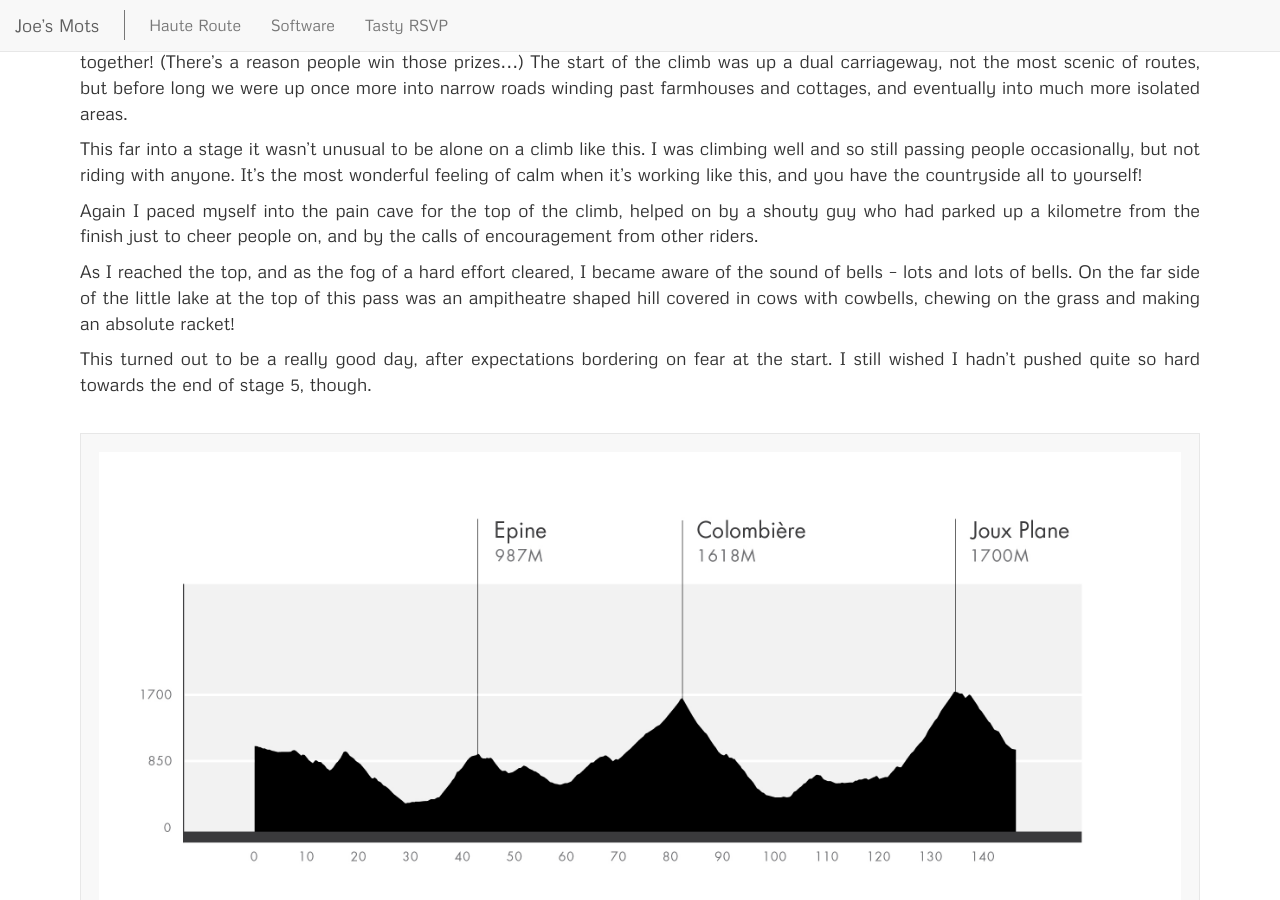
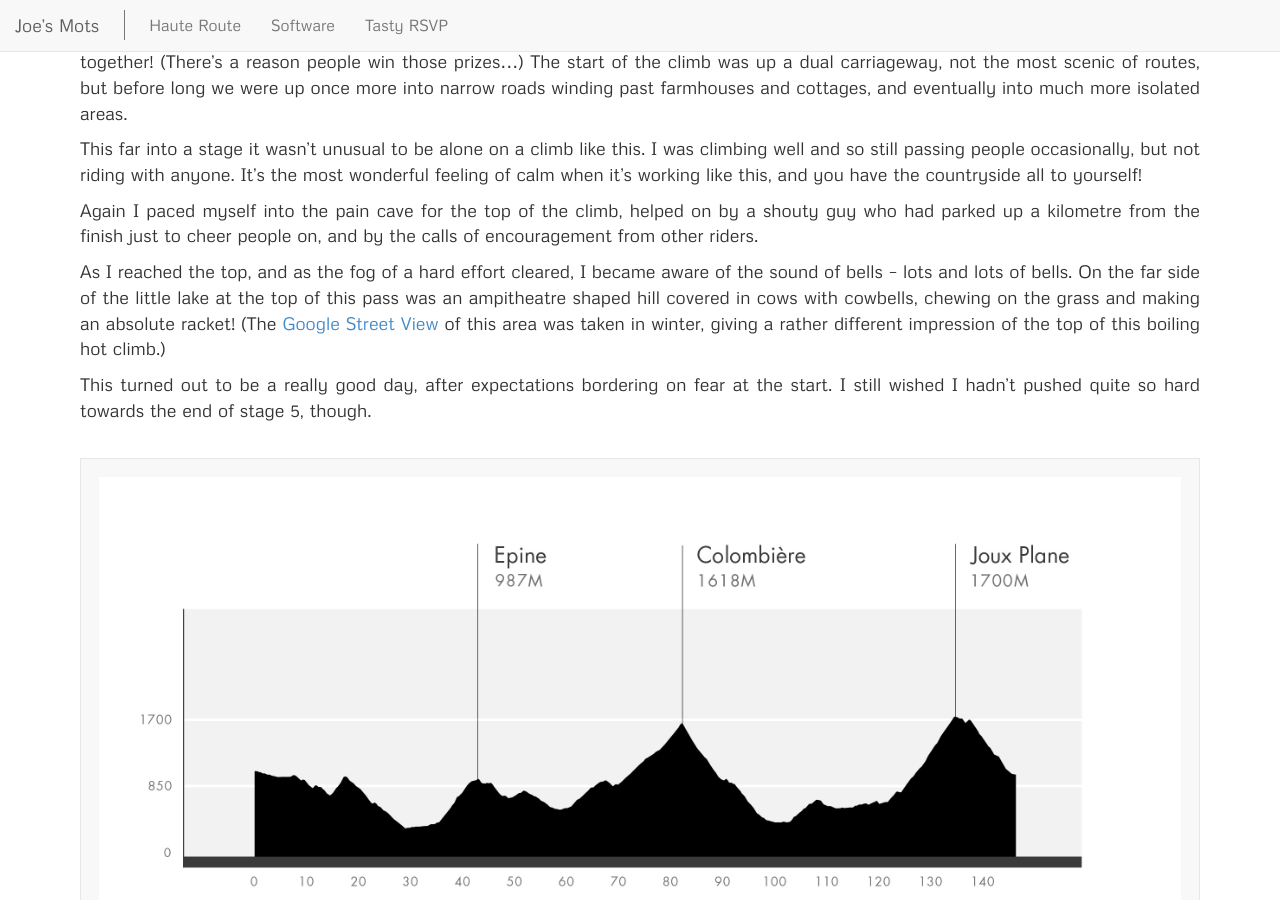
Before and after one commit to joekearney/joekearney.github.io, a Jekyll site: the page built from _posts/cycling/haute-route/2017-08-26-hra-2017-stage-6.md, in a window 1280 px wide and 900 px high, scrolled down 1780 px. Built offline with Jekyll 4.4.1, drawn with Linux system fonts in a browser that asks for light colours.

Commit message:
add street view link for joux plane summit

```diff
--- a/_posts/cycling/haute-route/2017-08-26-hra-2017-stage-6.md
+++ b/_posts/cycling/haute-route/2017-08-26-hra-2017-stage-6.md
@@ -51,6 +51,6 @@ This far into a stage it wasn't unusual to be alone on a climb like this. I was
 
 Again I paced myself into the pain cave for the top of the climb, helped on by a shouty guy who had parked up a kilometre from the finish just to cheer people on, and by the calls of encouragement from other riders.
 
-As I reached the top, and as the fog of a hard effort cleared, I became aware of the sound of bells -- lots and lots of bells. On the far side of the little lake at the top of this pass was an ampitheatre shaped hill covered in cows with cowbells, chewing on the grass and making an absolute racket!
+As I reached the top, and as the fog of a hard effort cleared, I became aware of the sound of bells -- lots and lots of bells. On the far side of the little lake at the top of this pass was an ampitheatre shaped hill covered in cows with cowbells, chewing on the grass and making an absolute racket! (The [Google Street View][joux-plane-street-view] of this area was taken in winter, giving a rather different impression of the top of this boiling hot climb.)
 
 This turned out to be a really good day, after expectations bordering on fear at the start. I still wished I hadn't pushed quite so hard towards the end of stage 5, though.
```
